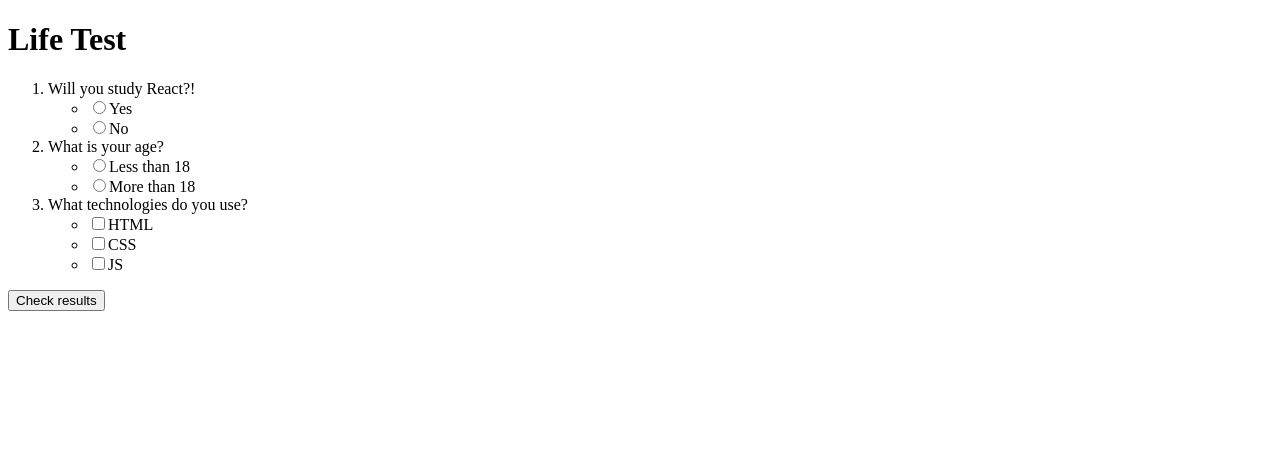
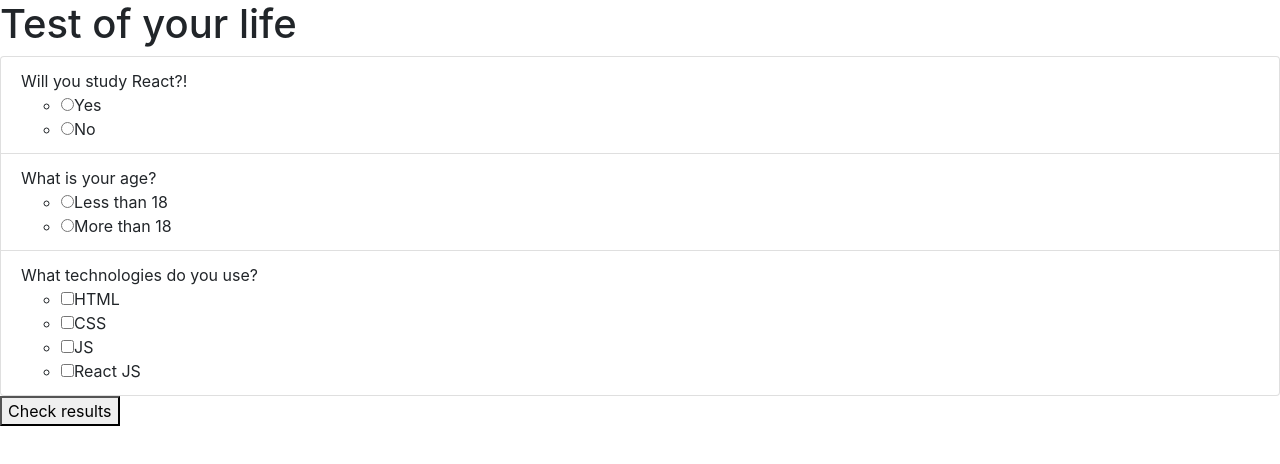
Before and after one commit to cliggen/pet-project-test-platform-react, a React app: page / in a window 1280 px wide. Built offline with nearby package versions, Linux system fonts and the light colour scheme.

Commit message:
feat: implemented dynamic data input/output

```diff
--- a/public/index.html
+++ b/public/index.html
@@ -4,6 +4,8 @@
     <meta charset="utf-8" />
     <meta name="viewport" content="width=device-width, initial-scale=1" />
     <meta name="theme-color" content="#000000" />
+    <link rel="stylesheet" href="https://stackpath.bootstrapcdn.com/bootstrap/4.5.2/css/bootstrap.min.css">
+    <link rel="stylesheet" href="https://stackpath.bootstrapcdn.com/font-awesome/4.7.0/css/font-awesome.min.css">
     <title>Testing Platform</title>
   </head>
   <body>
--- a/src/components/TestHeader/TestHeader.js
+++ b/src/components/TestHeader/TestHeader.js
@@ -2,7 +2,7 @@ import React from "react";
 
 const TestHeader = () => {
     return(
-        <h1>Life Test</h1>
+        <h1>Test of your life</h1>
     );
 }
 
--- a/src/components/TestList/TestList.js
+++ b/src/components/TestList/TestList.js
@@ -5,9 +5,9 @@ import TestListAnswers from "../TestListAnswers/TestListAnswers";
 const TestList = ({questions}) => {
     const elements = questions.map((item) => {
         return (
-            <li> <TestListQuestion question={item.question}/>
+            <li className="list-group-item"> <TestListQuestion question={item.question}/>
             <ul>
-                <TestListAnswers singleAnswer={item.singleAnswer}  answers={item.answers}/>
+                <TestListAnswers question={item.question} singleAnswer={item.singleAnswer}  answers={item.answers}/>
             </ul>
         </li>
         )
@@ -15,7 +15,7 @@ const TestList = ({questions}) => {
 
 
     return(
-        <ol>
+        <ol className="list-group">
             {elements}
         </ol>
     )
--- a/src/components/TestListAnswers/TestListAnswers.js
+++ b/src/components/TestListAnswers/TestListAnswers.js
@@ -1,10 +1,9 @@
 import React from "react";
 import TestListAnswersItem from "../TestListAnswersItem/TestListAnswersItem";
 
-const TestListAnswers = ({ singleAnswer, answers }) => {
-
+const TestListAnswers = ({ singleAnswer, answers, question }) => {
     return(
-        <TestListAnswersItem singleAnswer={singleAnswer} answers = {answers}/>
+        <TestListAnswersItem singleAnswer={singleAnswer} answers = {answers} question ={question}/>
 
     )
 }
--- a/src/components/TestListAnswersItem/TestListAnswersItem.js
+++ b/src/components/TestListAnswersItem/TestListAnswersItem.js
@@ -1,15 +1,17 @@
 import React from "react";
+import "../TestListAnswersItem/TestListAnswersItem.css";
+const TestListAnswersItem = ({singleAnswer, answers, question}) => {
+const answerName = question;
 
-const TestListAnswersItem = ({singleAnswer, answers}) => {
     const answerListRadio = answers.map((answerItem)=>{
         return (
-            <li><input name='answer1' type="radio"/>{answerItem}</li>
+            <li className="question-list-item"><input name={answerName} type="radio" value = {answerItem}/>{answerItem}</li>
         )
     })
 
     const answerListCheckbox = answers.map((answerItem)=>{
         return(
-            <li><input name='answer1' type="checkbox"/>{answerItem}</li>
+            <li><input name={answerName} type="checkbox" value={answerItem}/>{answerItem}</li>
         )
     })
 if (singleAnswer) {
--- a/src/index.js
+++ b/src/index.js
@@ -20,7 +20,7 @@ const questionList = [
     },
     {
         question: 'What technologies do you use?',
-        answers: ['HTML', 'CSS', 'JS'],
+        answers: ['HTML', 'CSS', 'JS', 'React JS'],
         rightAnswer: 'JS',
         singleAnswer: false
     }
```
Also changed, not shown: src/components/TestListAnswersItem/TestListAnswersItem.css (added).
